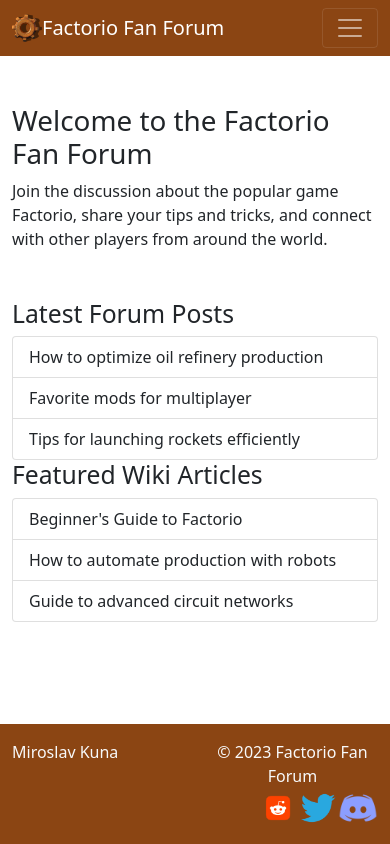
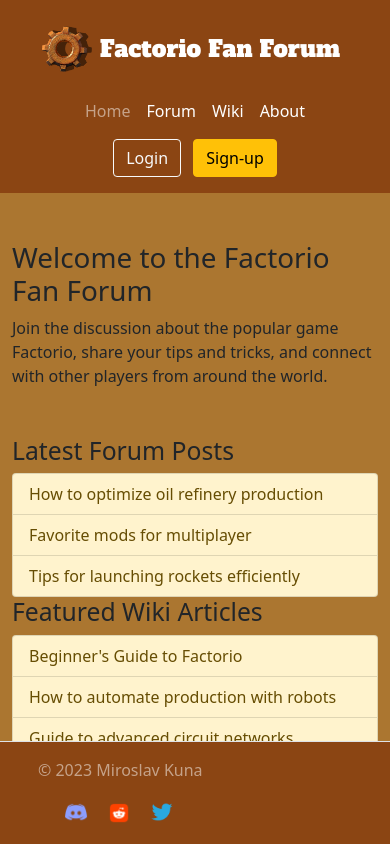
Before and after one commit to MiroslavKuna/projektWA3, a PHP site: page /sites/index.html in a window 390 px wide. Run offline with PHP 8.4, Linux system fonts and the light colour scheme.

Commit message:
added all sites + fine-tuned bootstrap

```diff
--- a/index.html
+++ /dev/null
@@ -1,104 +0,0 @@
-<!DOCTYPE html>
-<html lang="en">
-  <head>
-    <meta charset="UTF-8" />
-    <meta name="viewport" content="width=device-width, initial-scale=1.0" />
-    <title>Factorio Fan Forum</title>
-    <link
-      rel="stylesheet"
-      href="https://cdnjs.cloudflare.com/ajax/libs/twitter-bootstrap/5.0.2/css/bootstrap.min.css"
-    />
-    <link rel="stylesheet" href="style.css" />
-    <link rel="icon" href="/img/emblem.ico" type="image/x-icon" />
-  </head>
-  <body>
-    <nav class="navbar navbar-expand-lg navbar-dark bg-brown">
-      <div class="container-fluid">
-        <div class="d-flex align-items-center">
-          <img
-            src="/img/emblem_wheel.png"
-            alt="emblem_wheel"
-            height="30"
-            width="30"
-          />
-          <a class="navbar-brand" href="#">Factorio Fan Forum</a>
-        </div>
-        <button
-          class="navbar-toggler"
-          type="button"
-          data-bs-toggle="collapse"
-          data-bs-target="#navbarNav"
-          aria-controls="navbarNav"
-          aria-expanded="false"
-          aria-label="Toggle navigation"
-        >
-          <span class="navbar-toggler-icon"></span>
-        </button>
-        <div class="collapse navbar-collapse" id="navbarNav">
-          <ul class="navbar-nav ms-auto">
-            <li class="nav-item">
-              <a class="nav-link" href="#">Home</a>
-            </li>
-            <li class="nav-item">
-              <a class="nav-link" href="#">Forum</a>
-            </li>
-            <li class="nav-item">
-              <a class="nav-link" href="#">Wiki</a>
-            </li>
-          </ul>
-        </div>
-      </div>
-    </nav>
-
-    <!-- Main content -->
-    <div class="container my-5">
-      <h1>Welcome to the Factorio Fan Forum</h1>
-      <p>
-        Join the discussion about the popular game Factorio, share your tips and
-        tricks, and connect with other players from around the world.
-      </p>
-      <div class="row mt-5">
-        <div class="col-md-6">
-          <h2>Latest Forum Posts</h2>
-          <ul class="list-group">
-            <li class="list-group-item">
-              How to optimize oil refinery production
-            </li>
-            <li class="list-group-item">Favorite mods for multiplayer</li>
-            <li class="list-group-item">
-              Tips for launching rockets efficiently
-            </li>
-          </ul>
-        </div>
-        <div class="col-md-6">
-          <h2>Featured Wiki Articles</h2>
-          <ul class="list-group">
-            <li class="list-group-item">Beginner's Guide to Factorio</li>
-            <li class="list-group-item">
-              How to automate production with robots
-            </li>
-            <li class="list-group-item">Guide to advanced circuit networks</li>
-          </ul>
-        </div>
-      </div>
-    </div>
-
-    <!-- Footer -->
-    <footer class="bg-brown text-light py-3 mt-auto fixed-bottom">
-      <div class="container">
-        <div class="row">
-          <div class="col">Miroslav Kuna</div>
-          <div class="col-6 text-center">&copy; 2023 Factorio Fan Forum</div>
-          <div class="col d-flex flex-row-reverse">
-            <a href="#"><img src="/img/discord.png" href="#" alt="discord" height="40" width="40" /> </a>
-            <a href="#"><img src="/img/twitter.png" href="#" alt="twitter" height="40" width="40" /> </a>
-            <a href="#"><img src="/img/reddit.png" href="#" alt="reddit" height="40" width="40" /> </a>
-          </div>
-        </div>
-      </div>
-    </footer>
-
-    <!-- Bootstrap JS -->
-    <script src="https://cdnjs.cloudflare.com/ajax/libs/bootstrap/5.0.2/js/bootstrap.bundle.min.js"></script>
-  </body>
-</html>
--- /dev/null
+++ b/sites/index.html
@@ -0,0 +1,95 @@
+<!DOCTYPE html>
+<html lang="en">
+  <head>
+    <meta charset="UTF-8" />
+    <meta name="viewport" content="width=device-width, initial-scale=1.0" />
+    <title>Factorio Fan Forum</title>
+    <link
+      rel="stylesheet"
+      href="https://cdnjs.cloudflare.com/ajax/libs/twitter-bootstrap/5.0.2/css/bootstrap.min.css"
+    />
+    <link rel="stylesheet" href="../style.css" />
+    <link rel="icon" href="/img/emblem.ico" type="image/x-icon" />
+    <link rel="preconnect" href="https://fonts.googleapis.com">
+    <link rel="preconnect" href="https://fonts.gstatic.com" crossorigin>
+    <link href="https://fonts.googleapis.com/css2?family=Alfa+Slab+One&display=swap" rel="stylesheet">
+  </head>
+
+  <body>
+    <header class="p-3 bg-brown">
+      <div class="container">
+        <div class="d-flex flex-wrap align-items-center justify-content-center justify-content-lg-start">
+          <a href="#" class="d-flex align-items-center mb-2 mb-lg-0 text-decoration-none">
+            <img src="/img/emblem_wheel.png" class="img-fluid" alt="" height="50" width="50">
+            <p class="mt-3 mx-2 text-white fs-3" id="headerText">Factorio Fan Forum</p>
+          </a>
+
+          <ul class="nav col-12 col-lg-auto me-lg-auto mb-2 justify-content-center mb-md-0 mx-5">
+            <li><a href="index.html" class="nav-link px-2 text-white-50">Home</a></li>
+            <li><a href="forum.html" class="nav-link px-2 text-white">Forum</a></li>
+            <li><a href="wiki.html" class="nav-link px-2 text-white">Wiki</a></li>
+            <li><a href="about.html" class="nav-link px-2 text-white">About</a></li>
+          </ul>
+
+
+          <div class="text-end">
+            <button type="button" class="btn btn-outline-light me-2">Login</button>
+            <button type="button" class="btn btn-warning">Sign-up</button>
+          </div>
+        </div>
+      </div>
+    </header>
+
+    <!-- Main content -->
+    <div class="container my-5">
+      <h1>Welcome to the Factorio Fan Forum</h1>
+      <p>
+        Join the discussion about the popular game Factorio, share your tips and
+        tricks, and connect with other players from around the world.
+      </p>
+      <div class="row mt-5">
+        <div class="col-md-6">
+          <h2>Latest Forum Posts</h2>
+          <ul class="list-group">
+            <li class="list-group-item list-group-item-warning">
+              How to optimize oil refinery production
+            </li>
+            <li class="list-group-item list-group-item-warning">Favorite mods for multiplayer</li>
+            <li class="list-group-item list-group-item-warning">
+              Tips for launching rockets efficiently
+            </li>
+          </ul>
+        </div>
+        <div class="col-md-6">
+          <h2>Featured Wiki Articles</h2>
+          <ul class="list-group">
+            <li class="list-group-item list-group-item-warning">Beginner's Guide to Factorio</li>
+            <li class="list-group-item list-group-item-warning">
+              How to automate production with robots
+            </li>
+            <li class="list-group-item list-group-item-warning">Guide to advanced circuit networks</li>
+          </ul>
+        </div>
+      </div>
+    </div>
+
+    <!-- Footer -->
+  <footer class="d-flex flex-wrap justify-content-between align-items-center py-3 border-top fixed-bottom">
+    <div class="col-md-4 d-flex align-items-center">
+      <a href="/" class="mb-3 me-2 mb-md-0 text-muted text-decoration-none lh-1">
+        <svg class="bi" width="30" height="24"><use xlink:href="#bootstrap"></use></svg>
+      </a>
+      <span class="mb-3 mb-md-0 text-white-50">© 2023 Miroslav Kuna</span>
+    </div>
+
+    <ul class="nav col-md-4 justify-content-end list-unstyled d-flex mx-5">
+      <li class="ms-3"><a class="" href="#"> <img src="/img/discord.png" class="img-fluid" alt="" height="24" width="24"> </a></li>
+      <li class="ms-3"><a class="" href=""> <img src="/img/reddit.png" class="img-fluid" alt="" height="30" width="30"> </a></li>
+      <li class="ms-3"><a class="" href=""> <img src="/img/twitter.png" class="img-fluid" alt="" height="24" width="24"> </a></li>
+    </ul>
+  </footer>
+
+    <!-- Bootstrap JS -->
+    <script src="https://cdnjs.cloudflare.com/ajax/libs/bootstrap/5.0.2/js/bootstrap.bundle.min.js"></script>
+  </body>
+</html>
--- a/style.css
+++ b/style.css
@@ -1,5 +1,6 @@
 :root {
-    --brown: #8B4513;
+  --brown: #8b4513;
+  --brown-light: #ab7630;
 }
 
 .navbar {
@@ -13,3 +14,12 @@
 .bg-brown {
   background-color: var(--brown) !important;
 }
+
+
+body {
+  background-color: var(--brown-light);
+}
+
+#headerText {
+  font-family: 'Alfa Slab One', cursive;
+}
```
Also changed, not shown: sites/about.html (added, +96 -0 lines), sites/forum.html (added, +96 -0 lines), sites/wiki.html (added, +96 -0 lines). Lines whose indentation alone changed are shown as unchanged.
